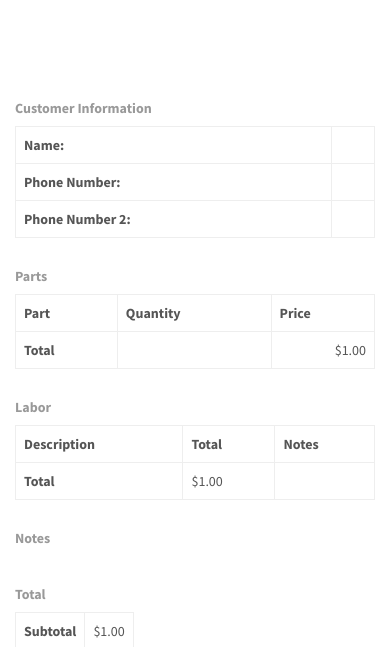
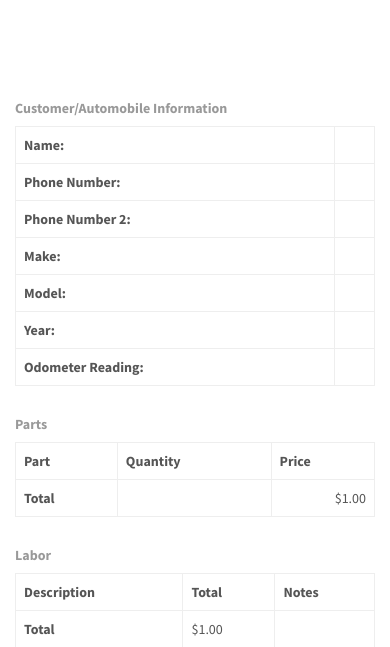
Before and after one commit to micahsoftdotexe/OpenMechanic, a Yii app: template views/order/_order_template.php in a window 390 px wide. Shown: the top 647 px of the page. Run offline with PHP 8.4 and a stand-in for Yii, Linux system fonts and the light colour scheme; the template is opened without the code that fills it, so the values that code supplies are empty; some libraries are stand-ins or nearby versions.

Commit message:
Added automobile information

```diff
--- a/views/order/_order_template.php
+++ b/views/order/_order_template.php
@@ -11,7 +11,7 @@ use \app\models\QuantityType;
 
 <div id="customer_info">
   <table class="table table-bordered">
-    <caption style="font-weight: 1000">Customer Information</caption>
+    <caption style="font-weight: 1000">Customer/Automobile Information</caption>
     <tr id="name">
       <th scope="row"> Name: </th>
       <td> <?= $order->customer->fullName ?> </td>
@@ -28,6 +28,22 @@ use \app\models\QuantityType;
       <td> <?= $order->customer->phone_number_2 ?> </td>
     </tr>
     <?php endif; ?>
+    <tr id="make">
+      <th scope="row"> Make: </th>
+      <td> <?= $order->automobile->make ?> </td>
+    </tr>
+    <tr id="model">
+      <th scope="row"> Model: </th>
+      <td> <?= $order->automobile->model ?> </td>
+    </tr>
+    <tr id="year">
+      <th scope="row"> Year: </th>
+      <td> <?= $order->automobile->year ?> </td>
+    </tr>
+    <tr id="odometer_reading">
+      <th scope="row"> Odometer Reading: </th>
+      <td> <?= $order->odometer_reading ?> </td>
+    </tr>
   </table>
 </div>
 <div id="parts">
```
